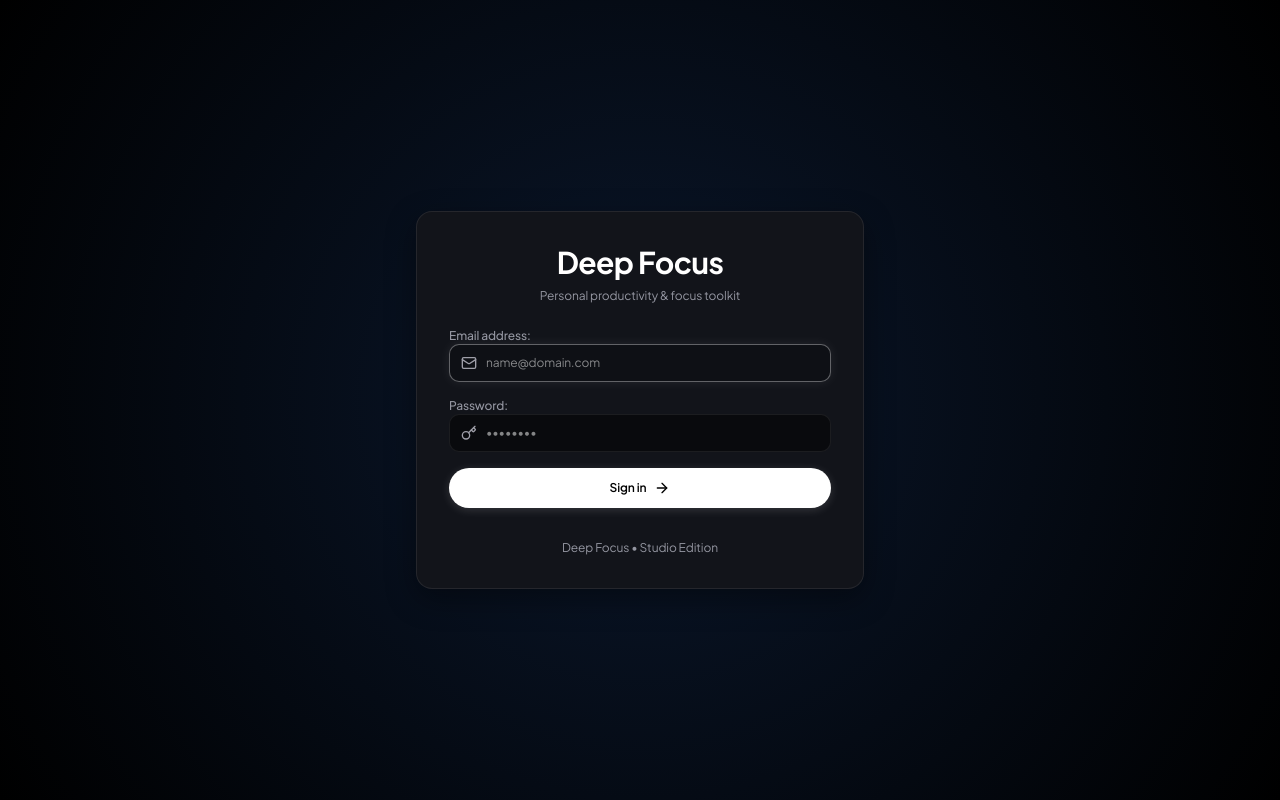
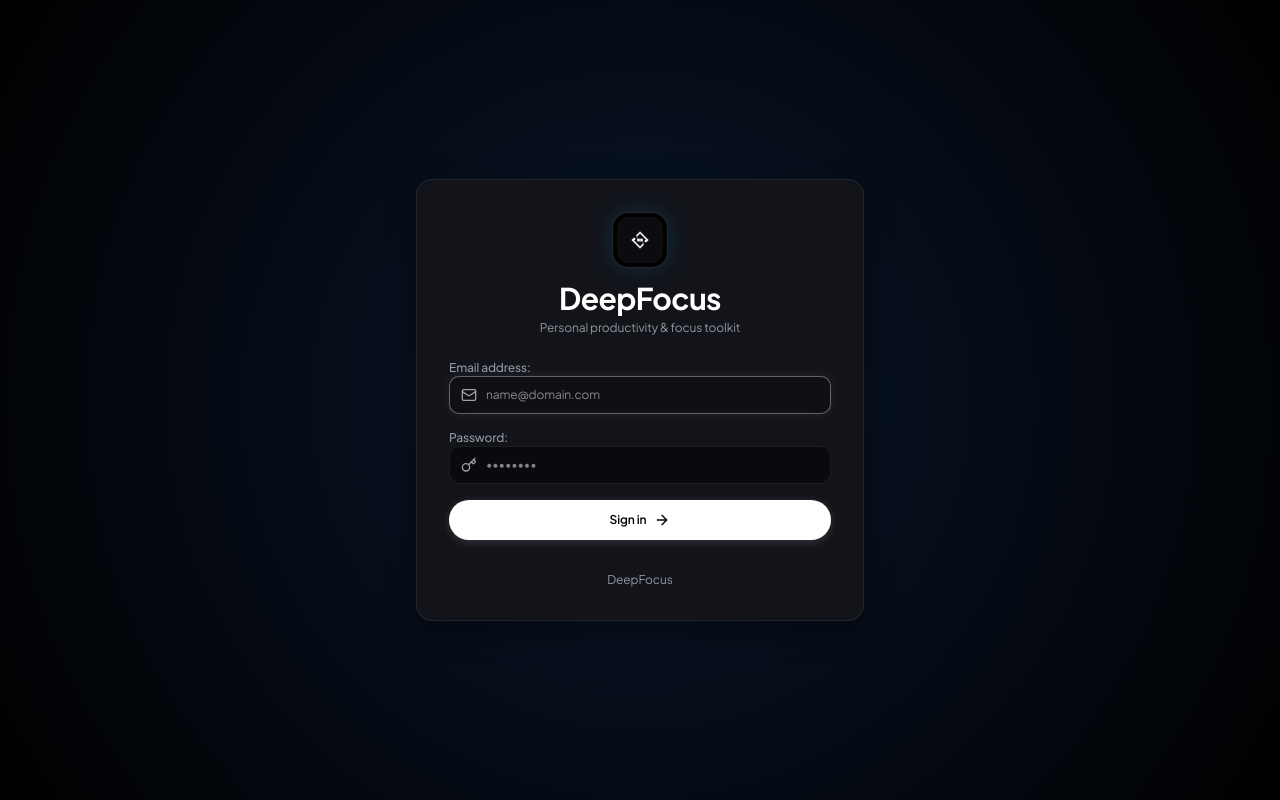
Before and after one commit to phucnguyen36/phat-trien-ban-than, a React (Vite) app: page /#overview in a window 1280 px wide. Built offline with nearby package versions, Linux system fonts and the light colour scheme; no server answers; the database is empty.

Commit message:
feat: integrate official DeepFocus logo and remove AI/robotic status badges

```diff
--- a/electron/main.js
+++ b/electron/main.js
@@ -13,7 +13,8 @@ function createWindow() {
     height: 850,
     minWidth: 900,
     minHeight: 600,
-    title: 'Deep Focus OS',
+    title: 'DeepFocus',
+    icon: path.join(__dirname, '../public/logo.png'),
     backgroundColor: '#07070a',
     autoHideMenuBar: true,
     show: false,
--- a/index.html
+++ b/index.html
@@ -3,7 +3,8 @@
   <head>
     <meta charset="UTF-8" />
     <meta name="viewport" content="width=device-width, initial-scale=1.0" />
-    <title>Deep Focus OS</title>
+    <title>DeepFocus</title>
+    <link rel="icon" type="image/png" href="/logo.png" />
     <link rel="preconnect" href="https://fonts.googleapis.com">
     <link rel="preconnect" href="https://fonts.gstatic.com" crossorigin>
     <link href="https://fonts.googleapis.com/css2?family=Plus+Jakarta+Sans:ital,wght@0,300;0,400;0,500;0,600;0,700;0,800;1,400;1,600&display=swap" rel="stylesheet">
--- a/package.json
+++ b/package.json
@@ -15,7 +15,7 @@
   },
   "build": {
     "appId": "com.deepfocus.os",
-    "productName": "Deep Focus OS",
+    "productName": "DeepFocus",
     "directories": {
       "output": "dist-app"
     },
--- a/src/App.tsx
+++ b/src/App.tsx
@@ -305,9 +305,6 @@ export default function App() {
   // A2 — Weekly Review panel open state
   const [isWeeklyReviewOpen, setIsWeeklyReviewOpen] = useState<boolean>(false);
 
-  // Real-time Clock State (local time)
-  const [currentTime, setCurrentTime] = useState<string>('');
-
   // Active Theme Selection State
   const [activeThemeId, setActiveThemeId] = useState<string>(() => {
     return localStorage.getItem('df_active_theme_id') || 'blue';
@@ -435,7 +432,7 @@ export default function App() {
       name: 'DeepFocus Pro',
       role: 'Creative Director & Designer',
       bio: 'Focus, clean aesthetics, and deliberate consistency.',
-      avatarUrl: 'https://images.unsplash.com/photo-1534528741775-53994a69daeb?w=150&auto=format&fit=crop&q=80'
+      avatarUrl: '/logo.png'
     };
   });
 
@@ -470,16 +467,6 @@ export default function App() {
     onConfirm?: () => void;
   } | null>(null);
 
-  // Time Ticker
-  useEffect(() => {
-    const updateClock = () => {
-      const now = new Date();
-      setCurrentTime(now.toLocaleTimeString('en-US', { hour12: false }) + ' | ' + now.toLocaleDateString('en-US'));
-    };
-    updateClock();
-    const interval = setInterval(updateClock, 1000);
-    return () => clearInterval(interval);
-  }, []);
 
   // Show a custom modal notice
   const showNotice = (title: string, message: string, onConfirm?: () => void) => {
@@ -1089,38 +1076,19 @@ export default function App() {
       <header className="sticky top-0 z-40 bg-[#0b0c10]/90 backdrop-blur-xl border-b border-white/[0.06] px-4 sm:px-8 py-3.5 transition-colors">
         <div className="max-w-[1760px] 2xl:max-w-[1920px] mx-auto w-full flex justify-between items-center gap-4">
 
-          {/* Studio Avatar & Brand Mark */}
+          {/* Studio Brand Mark with Official Logo */}
           <div className="flex items-center gap-3 cursor-pointer group" onClick={() => setActiveSection('overview')}>
             <img
-              src={profile.avatarUrl}
-              alt="Deep Focus"
-              className="w-8 h-8 rounded-full object-cover border border-white/20 shadow-[0_0_12px_rgba(255,255,255,0.15)] group-hover:scale-105 transition-transform"
+              src="/logo.png"
+              alt="DeepFocus"
+              className="w-8 h-8 rounded-lg object-contain bg-black border border-white/10 p-0.5 shadow-[0_0_12px_rgba(21,145,220,0.2)] group-hover:scale-105 transition-transform"
               onError={(e) => {
-                (e.target as HTMLImageElement).src = 'https://images.unsplash.com/photo-1534528741775-53994a69daeb?w=150&auto=format&fit=crop&q=80';
+                (e.target as HTMLImageElement).src = '/logo.png';
               }}
             />
             <div className="flex flex-col">
               <span className="font-semibold text-sm tracking-tight text-white leading-none">
-                Deep Focus
-              </span>
-              <span className="text-[10px] text-[#9496a1] font-mono leading-none mt-1">
-                OS • v5.0.0
-              </span>
-            </div>
-          </div>
-
-          {/* Real-time Focus Clock & Active Metric Indicator */}
-          <div className="hidden xl:flex items-center gap-6 px-4 py-1.5 rounded-full bg-white/[0.02] border border-white/[0.05]">
-            <div className="flex items-center gap-2">
-              <Clock className="w-3.5 h-3.5 text-zinc-400" />
-              <span className="text-xs font-mono text-zinc-300 font-medium">{currentTime || '00:00:00'}</span>
-            </div>
-            <div className="h-3 w-px bg-white/10" />
-            <div className="flex items-center gap-2">
-              <span className="w-2 h-2 rounded-full" style={{ backgroundColor: customAccentColor }} />
-              <span className="text-xs text-zinc-400 font-medium">Completed Tasks:</span>
-              <span className="text-xs font-bold text-white font-mono">
-                {goals.filter(g => g.completed).length}/{goals.length}
+                DeepFocus
               </span>
             </div>
           </div>
@@ -1155,16 +1123,6 @@ export default function App() {
                 style={{ backgroundColor: customAccentColor }}
               />
               <span className="text-[10px] tracking-wider uppercase font-semibold text-zinc-200">COLOR</span>
-            </button>
-
-            {/* Cloud Sync Status */}
-            <button
-              onClick={() => handleToggleLocalMode(!localOnlyMode)}
-              className="flex items-center gap-1.5 px-3 py-1.5 kuldeep-badge text-xs font-mono"
-              title={localOnlyMode ? "Offline Mode (Click to enable Cloud Sync)" : "Cloud Sync Active (Click to switch to Offline Mode)"}
-            >
-              <span className={`w-2 h-2 rounded-full ${!localOnlyMode ? 'bg-emerald-400 animate-pulse' : 'bg-zinc-600'}`} />
-              <span className="text-[10px] uppercase font-bold tracking-wider">{!localOnlyMode ? 'Synced' : 'Local'}</span>
             </button>
 
             {/* Profile Settings */}
@@ -1346,7 +1304,7 @@ export default function App() {
               <div className="flex flex-col items-center justify-center py-36 gap-4">
                 <RefreshCw className={`w-8 h-8 ${activeTheme.text} animate-spin`} />
                 <span className="font-mono text-xs text-zinc-600 uppercase tracking-widest animate-pulse">
-                  Loading Deep Focus OS v5.0...
+                  Loading DeepFocus...
                 </span>
               </div>
             ) : (
@@ -1486,26 +1444,21 @@ export default function App() {
         </div>
 
       {/* MINIMAL CLEAN STUDIO FOOTER (DeepFocus Standard) */}
-      <footer className="border-t border-white/[0.06] bg-[#0b0c10] py-8 px-6 md:px-12 mt-20 relative z-20">
+      <footer className="border-t border-white/[0.06] bg-[#0b0c10] py-6 px-6 md:px-12 mt-20 relative z-20">
         <div className="max-w-[1760px] 2xl:max-w-[1920px] mx-auto flex flex-col sm:flex-row items-center justify-between gap-4">
-          <div className="flex flex-col sm:flex-row items-center gap-2 sm:gap-4 text-center sm:text-left">
-            <span className="text-xs font-bold text-white tracking-wider uppercase font-mono">
-              DeepFocus OS
+          <div className="flex items-center gap-3">
+            <img
+              src="/logo.png"
+              alt="DeepFocus"
+              className="w-5 h-5 rounded object-contain bg-black border border-white/10 p-0.5 opacity-80"
+            />
+            <span className="text-xs font-semibold text-white tracking-wider uppercase font-mono">
+              DeepFocus
             </span>
             <span className="hidden sm:inline text-zinc-700">•</span>
             <p className="text-xs text-[#9496a1] font-sans">
               &copy; 2026 DeepFocus. All rights reserved.
             </p>
-          </div>
-
-          <div className="flex items-center gap-3">
-            <span className="px-2.5 py-1 rounded-full bg-white/[0.04] border border-white/[0.08] text-[11px] font-mono text-zinc-400">
-              v5.0.0
-            </span>
-            <div className="flex items-center gap-1.5 px-2.5 py-1 rounded-full bg-emerald-500/10 border border-emerald-500/20 text-emerald-400 text-[11px] font-medium">
-              <span className="w-1.5 h-1.5 rounded-full bg-emerald-400 animate-pulse" />
-              <span>System Operational</span>
-            </div>
           </div>
         </div>
       </footer>
--- a/src/components/AuthGate.tsx
+++ b/src/components/AuthGate.tsx
@@ -140,13 +140,20 @@ export default function AuthGate({ onAuthenticated }: AuthGateProps) {
             className="w-full max-w-md glass-panel-true p-6 md:p-8 relative z-10 shadow-2xl space-y-6 border border-white/15 rounded-2xl"
           >
             {/* Top Brand Banner */}
-            <div className="text-center space-y-2">
-              <h1 className="text-2xl md:text-3xl font-bold tracking-tight text-white font-sans">
-                Deep Focus
-              </h1>
-              <p className="text-xs text-[#9496a1]">
-                Personal productivity & focus toolkit
-              </p>
+            <div className="flex flex-col items-center text-center space-y-3">
+              <img
+                src="/logo.png"
+                alt="DeepFocus"
+                className="w-14 h-14 rounded-2xl object-contain bg-black border border-white/15 p-1 shadow-[0_0_20px_rgba(21,145,220,0.2)]"
+              />
+              <div>
+                <h1 className="text-2xl md:text-3xl font-bold tracking-tight text-white font-sans">
+                  DeepFocus
+                </h1>
+                <p className="text-xs text-[#9496a1] mt-1">
+                  Personal productivity & focus toolkit
+                </p>
+              </div>
             </div>
 
             {/* Success Notice */}
@@ -217,7 +224,7 @@ export default function AuthGate({ onAuthenticated }: AuthGateProps) {
 
             {/* Footer Copyright */}
             <div className="text-center text-xs text-[#9496a1] pt-2">
-              Deep Focus • Studio Edition
+              DeepFocus
             </div>
           </motion.div>
         </motion.div>
--- a/src/initialData.ts
+++ b/src/initialData.ts
@@ -71,7 +71,7 @@ export const INITIAL_JOURNAL: DailyJournal[] = [
   {
     id: '2026-07-13',
     energy: 5,
-    text: 'Peak flow state achieved! Polished UI v5.0 with pristine spacing and exact typographic execution.',
+    text: 'Peak flow state achieved! Polished UI with pristine spacing and exact typographic execution.',
     updatedAt: Date.now() - 3600000 * 24 * 3
   },
   {
```
Also changed, not shown: public/logo.png (added).
